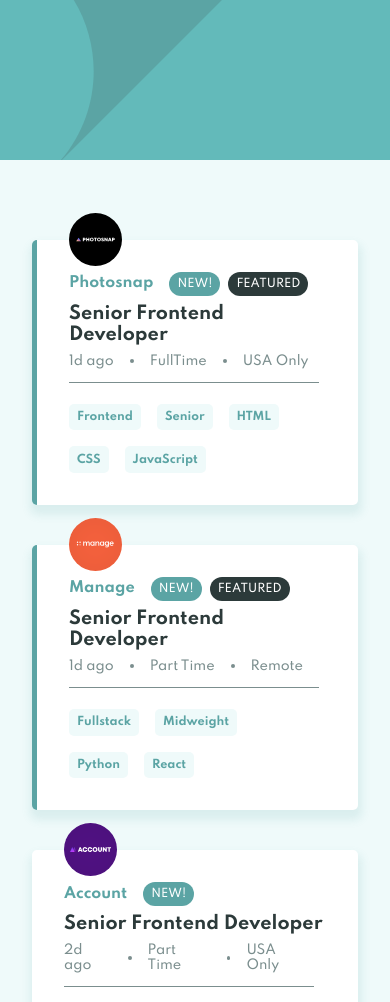
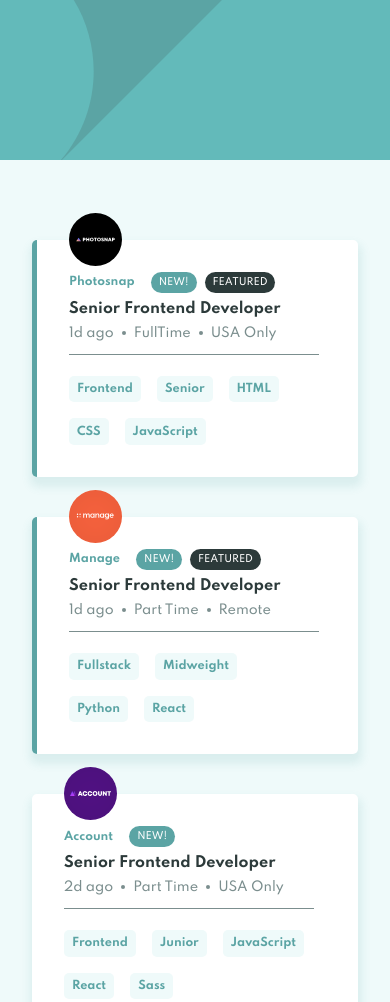
Before and after one commit to gomezlucas/FrMentor19, a plain HTML site: page index.html in a window 390 px wide. Shown: the top 1002 px of the page. Drawn offline with Linux system fonts and the light colour scheme.

Commit message:
responsive layout modified

```diff
--- a/style.css
+++ b/style.css
@@ -343,6 +343,23 @@ main {
     max-width: 400px;  }
 }
 
-@media screen and (max-width: 494px) {
+@media screen and (max-width: 400px) {
+
+  .item__position {
+    font-size: 0.9rem;
+  }
+
+  .item__company{
+    font-size: 0.7rem;
+
+  }
+
+  .item__footer > p, .item__footer > div{
+    margin-right: 0.5rem;
+  }
+
+  .item__new, .item__featured{
+    font-size: 0.6rem;
+  }
 
 }
```
